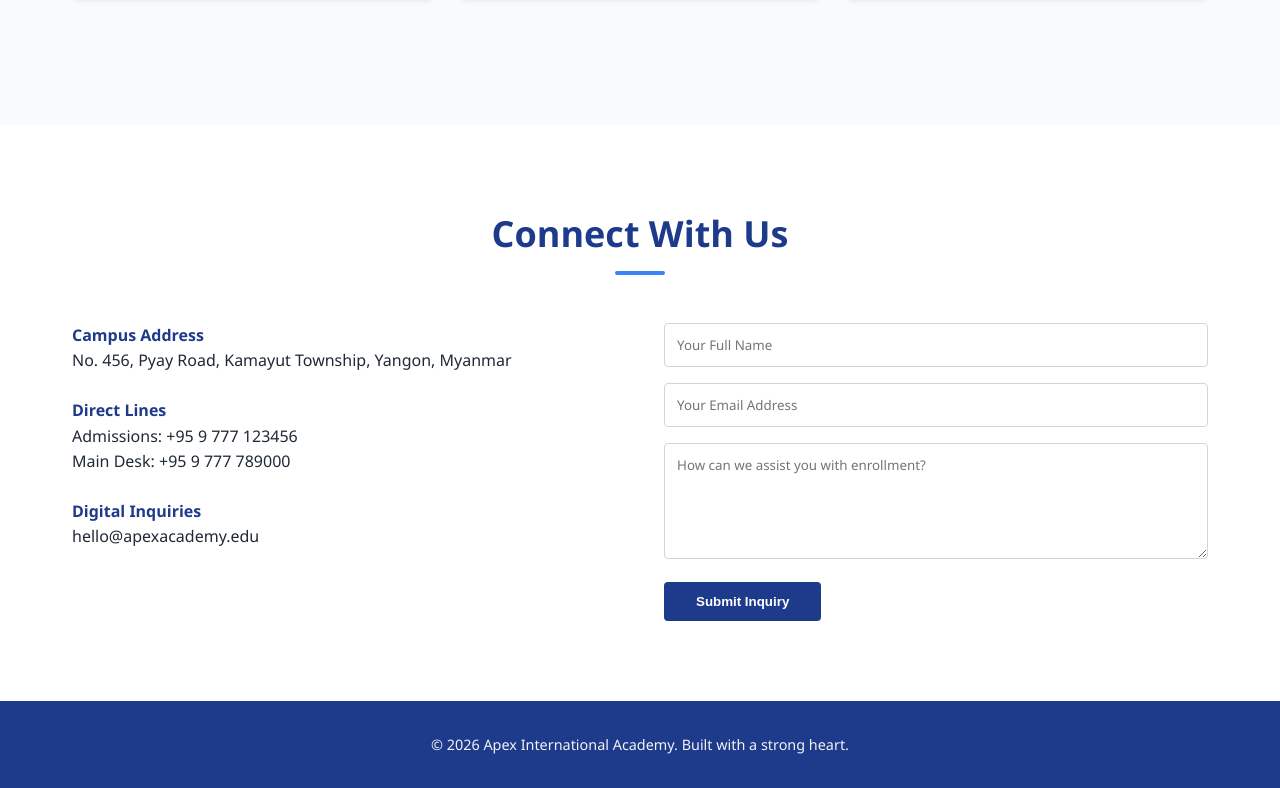
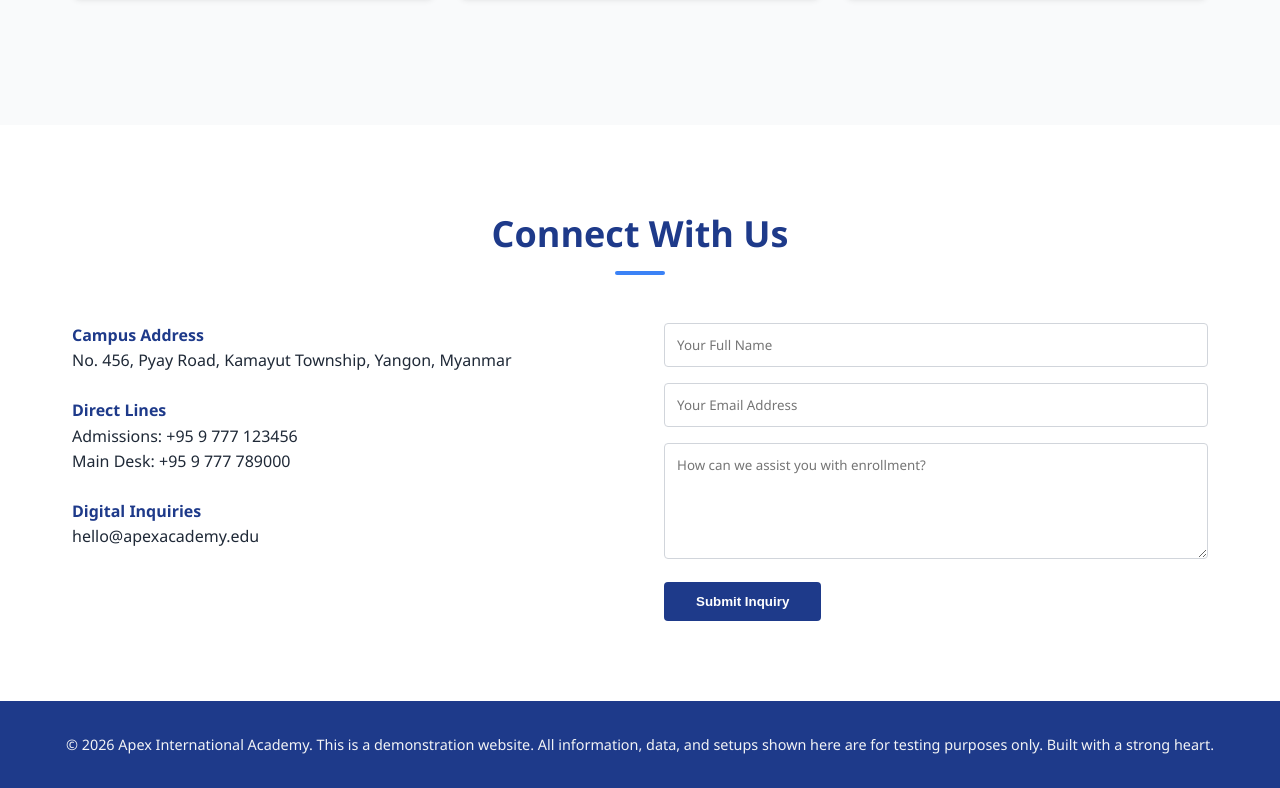
Before and after one commit to heinthaw1991-nexus/Modern-School-Website, a plain HTML site: page index.html in a window 1280 px wide. Shown: the part 3147-3935 px from the top of the page. Drawn offline with Linux system fonts and the light colour scheme.

Commit message:
Update index.html

```diff
--- a/index.html
+++ b/index.html
@@ -851,7 +851,7 @@
 
     <!-- SHARED FOOTER BASE -->
     <footer>
-        <p>&copy; 2026 Apex International Academy. Built with a strong heart.</p>
+        <p>&copy; 2026 Apex International Academy. This is a demonstration website. All information, data, and setups shown here are for testing purposes only. Built with a strong heart.</p>
     </footer>
 
 
```
